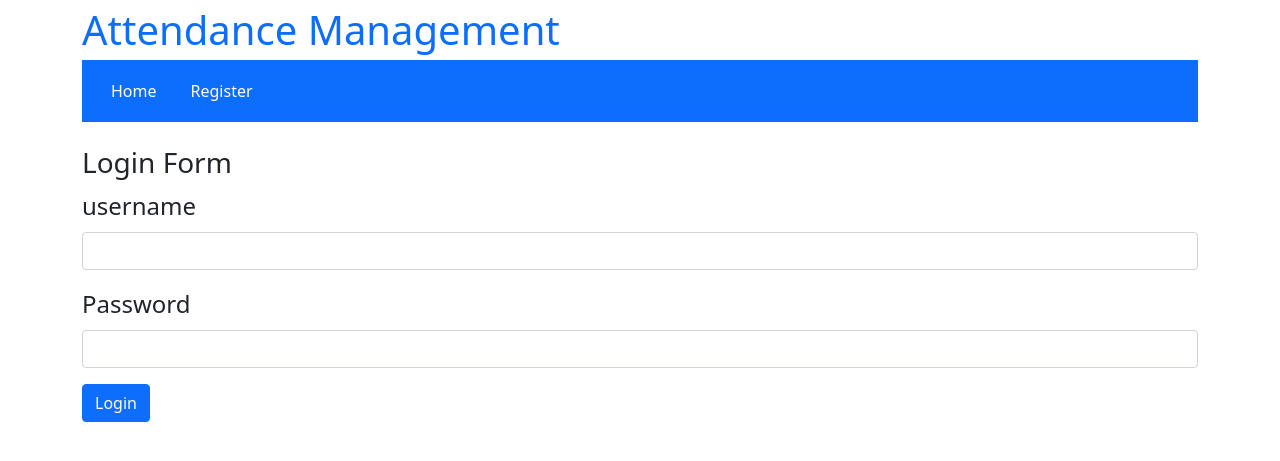
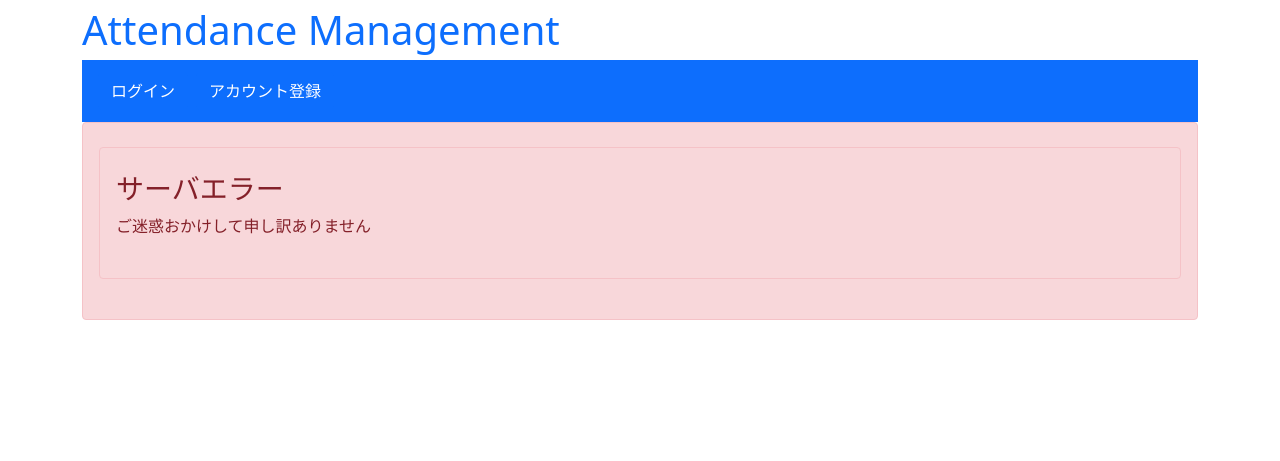
Before and after one commit to hatopoppoK3/Attendance-Management, a Flask app: page / in a window 1280 px wide. Shown: the top 461 px of the page. Run offline with Flask 2, Linux system fonts and the light colour scheme; parts of the project's set-up code (start-up, migrations or seed data) failed here and were passed over.

Commit message:
例外処理について

```diff
--- a/main.py
+++ b/main.py
@@ -1,6 +1,7 @@
 from datetime import timedelta
 
-from flask import Flask
+from flask import Flask, render_template
+from werkzeug.exceptions import NotFound, BadRequest, InternalServerError
 
 from config import SECRET_KEY, SESSION_LIFETIME
 from session.session import session
@@ -13,5 +14,14 @@ app.secret_key = SECRET_KEY
 app.permanent_session_lifetime = timedelta(seconds=SESSION_LIFETIME)
 
 
+@app.errorhandler(Exception)
+def show_error(error):
+    if not(isinstance(error, NotFound) or isinstance(error, BadRequest)):
+        error = InternalServerError
+        error.name = error.__name__
+    return render_template('error.html',
+                           title=error.name, statusCode=error.code)
+
+
 if __name__ == '__main__':
     app.run()
--- a/models/user.py
+++ b/models/user.py
@@ -13,7 +13,7 @@ class User(object):
     TABLE_NAME : Datastore Name.
 
     username : str
-        ユーザ名(Key値)
+        ユーザ名(Key値).半角英数字定義.
     userdata : dict
         passhash : str
             passwordから得られるハッシュ値.
@@ -76,7 +76,7 @@ class User(object):
         Parameters
         ----------
         password : str
-            リクエストされるパスワード.
+            リクエストされるパスワード.半角英数字.
         password_confirm : str
             確認入力のパスワード.
 
--- a/session/view/login.py
+++ b/session/view/login.py
@@ -35,6 +35,7 @@ def login_required(func):
 
 @login.route('/', methods=['GET'])
 def show_login():
+    raise AttributeError
     if g.session:
         return redirect(url_for('home.show_home'))
     return render_template('account/login.html', title='Login')
--- a/templates/account/login.html
+++ b/templates/account/login.html
@@ -11,7 +11,7 @@
     </div>
     <div class="mb-3">
         <label for="passwordForm" class="form-label fs-4">Password</label>
-        <input type="password" name="password" class="form-control" id="passwordForm" required>
+        <input type="password" name="password" class="form-control" id="passwordForm" pattern="^[0-9A-Za-z]+$" required>
     </div>
     <button type="submit" class="btn btn-primary">Login</button>
 </form>
--- a/templates/account/register.html
+++ b/templates/account/register.html
@@ -12,9 +12,10 @@
     </div>
     <div class="mb-3">
         <label for="passwordForm" class="form-label fs-4">Password</label>
-        <input type="password" name="password" class="form-control" id="passwordForm" required>
+        <div id="passwordForm" class="form-text">半角英数字入力</div>
+        <input type="password" name="password" class="form-control" id="passwordForm" pattern="^[0-9A-Za-z]+$" required>
         <div id="confirmPassword" class="form-text">確認のためもう一度入力願います</div>
-        <input type="password" name="passwordConfirm" class="form-control" id="passwordForm"
+        <input type="password" name="passwordConfirm" class="form-control" id="passwordForm" pattern="^[0-9A-Za-z]+$"
             aria-describedby="confirmPassword" required>
     </div>
     <button type="submit" class="btn btn-primary">作成</button>
--- a/templates/account/unregister.html
+++ b/templates/account/unregister.html
@@ -9,7 +9,7 @@
     <h5 class="alert-danger">username : {{ g.user['username'] }}</h5>
     <hr>
     <label for="passwordForm" class="form-label fs-5">Password</label>
-    <input type="password" name="password" class="form-control" id="passwordForm" required>
+    <input type="password" name="password" class="form-control" id="passwordForm" pattern="^[0-9A-Za-z]+$" required>
     <hr>
     <p>削除したアカウントは復旧できません
     <div class="form-check">
--- a/templates/componets/nav.html
+++ b/templates/componets/nav.html
@@ -6,19 +6,22 @@
         </button>
         <div class="collapse navbar-collapse" id="navbarSupportedContent">
             <ul class="navbar-nav me-auto mb-2 mb-lg-0">
+                {% if g.session %}
                 <li class="navbar-nav m-1">
-                    <a class="btn btn-primary" aria-current="page" href="/home/">Home</a>
+                    <a class="btn btn-primary" aria-current="page" href="/home/">ホーム</a>
                 </li>
-                {% if g.user %}
                 <form class="navbar-nav m-1" action="{{ url_for('session.logout.post_logout') }}" method="POST">
-                    <button class="btn btn-primary" type="submit">Logout</button>
+                    <button class="btn btn-primary" type="submit">ログアウト</button>
                 </form>
                 <li class="navbar-nav m-1">
-                    <a class="btn btn-danger" href="{{ url_for('session.unregister.show_unregister') }}">Unregister</a>
+                    <a class="btn btn-danger" href="{{ url_for('session.unregister.show_unregister') }}">アカウント削除</a>
                 </li>
                 {% else %}
                 <li class="navbar-nav m-1">
-                    <a class="btn btn-primary" href="{{ url_for('session.register.show_register') }}">Register</a>
+                    <a class="btn btn-primary" aria-current="page" href="/">ログイン</a>
+                </li>
+                <li class="navbar-nav m-1">
+                    <a class="btn btn-primary" href="{{ url_for('session.register.show_register') }}">アカウント登録</a>
                 </li>
                 {% endif %}
             </ul>
--- /dev/null
+++ b/templates/error.html
@@ -0,0 +1,18 @@
+{% extends "layout.html" %}
+{% block body %}
+
+<div class="alert alert-danger py-4" role="alert">
+    {% if statusCode == 404 %}
+    <div class="alert alert-danger py-4" role="alert">
+        <h3 class="alert-danger">このページは存在しません</h3>
+        <p>URLをお確かめください</p>
+    </div>
+    {% elif statusCode == 500 %}
+    <div class="alert alert-danger py-4" role="alert">
+        <h3 class="alert-danger">サーバエラー</h3>
+        <p>ご迷惑おかけして申し訳ありません</p>
+    </div>
+    {% endif %}
+</div>
+
+{% endblock %}
```
